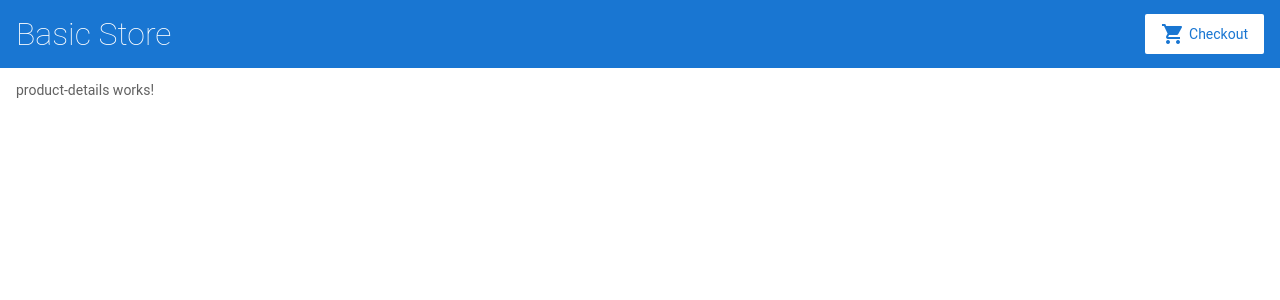
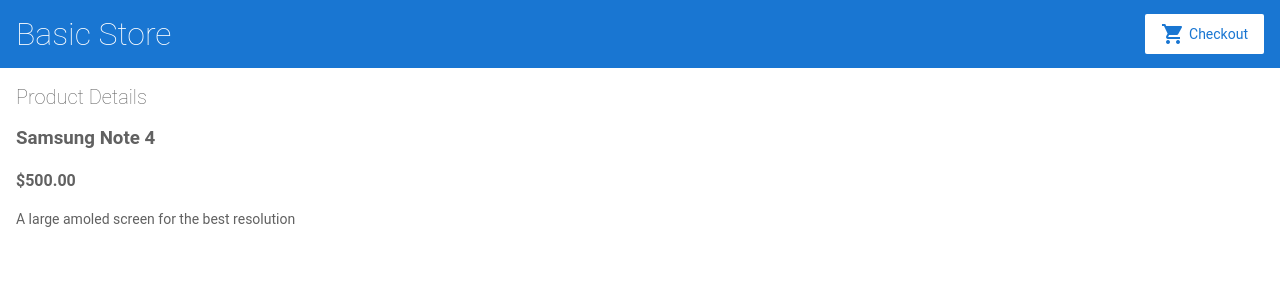
Before and after one commit to hillhousedev/Angular-basic-cart, an Angular app: page /products/0 in a window 1280 px wide. Shown: the top 300 px of the page. Built offline with nearby package versions, Linux system fonts and the light colour scheme.

Commit message:
Completed product details with router

```diff
--- a/src/app/product-details/product-details.component.html
+++ b/src/app/product-details/product-details.component.html
@@ -1 +1,7 @@
-<p>product-details works!</p>
+<h2>Product Details</h2>
+
+<div *ngIf="product">
+    <h3>{{ product.name }}</h3>
+    <h4>{{ product.price | currency:'$' }}</h4>
+    <p>{{ product.description }} </p>
+</div>
--- a/src/app/product-details/product-details.component.ts
+++ b/src/app/product-details/product-details.component.ts
@@ -1,4 +1,9 @@
 import { Component, OnInit } from '@angular/core';
+import { ActivatedRoute } from '@angular/router';
+
+import { products } from '../products';
+
+
 
 @Component({
   selector: 'app-product-details',
@@ -7,9 +12,16 @@ import { Component, OnInit } from '@angular/core';
 })
 export class ProductDetailsComponent implements OnInit {
 
-  constructor() { }
+  product;
+
+  constructor(
+    private route: ActivatedRoute,
+  ) { }
 
   ngOnInit(): void {
+    this.route.paramMap.subscribe(params => {
+      this.product = products[+params.get('productId')];
+    });
   }
 
 }
```
